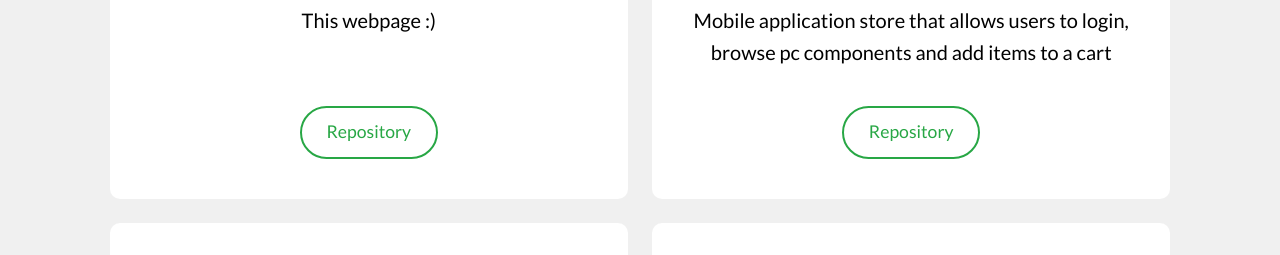
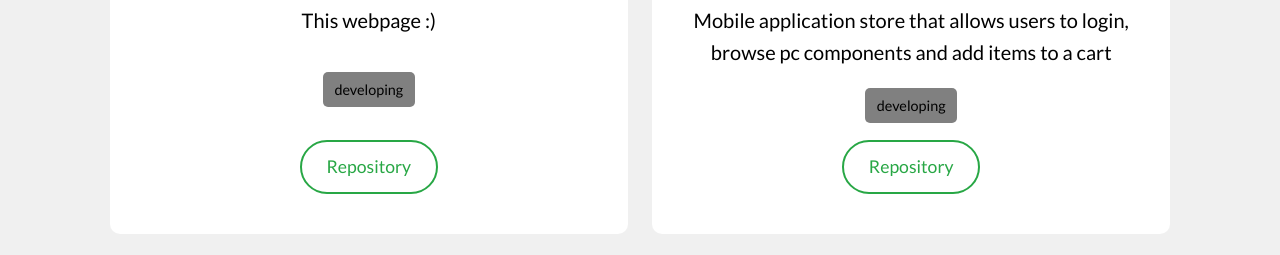
Before and after one commit to justinfyh/justinfyh.github.io, an Astro site: page / in a window 1280 px wide. Shown: the part 472-727 px from the top of the page. Built offline with nearby package versions, Linux system fonts and the light colour scheme; Astro itself is replaced by a stand-in of ours.

Commit message:
Add project status

```diff
--- a/src/components/ProjectCard.astro
+++ b/src/components/ProjectCard.astro
@@ -12,9 +12,14 @@ const { title, description, link } = Astro.props as Props;
 <div class="container">
     <div>
         <p class="title">{ title }</p>
+
         <p class="description">{ description }</p>
     </div>
 
+
+    <div class="status">
+        <p>developing</p>
+    </div>
     <a class="link" href={ link } target="_blank">Repository</a>
 </div>
 
@@ -42,6 +47,18 @@ const { title, description, link } = Astro.props as Props;
         margin: 1em 0;
         font-size: 1.25rem;
     }
+    .status {
+        background-color: gray;
+        border-radius: 5px;
+        width: fit-content;
+        margin: auto;
+        padding: 0.4em 0.8em;
+        font-size: 0.9rem;
+    }
+
+    .status p {
+        margin: 0;
+    }
 
     .link {
         border: solid rgb(var(--accent));
```
